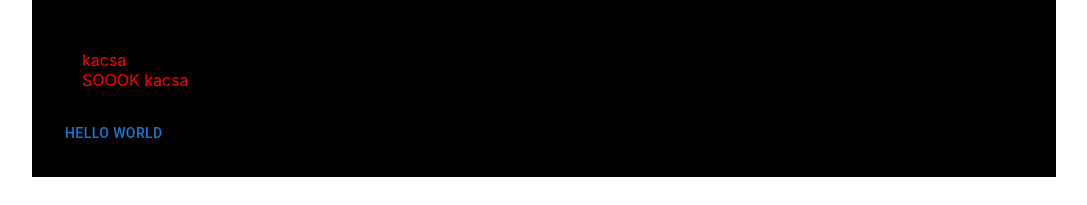
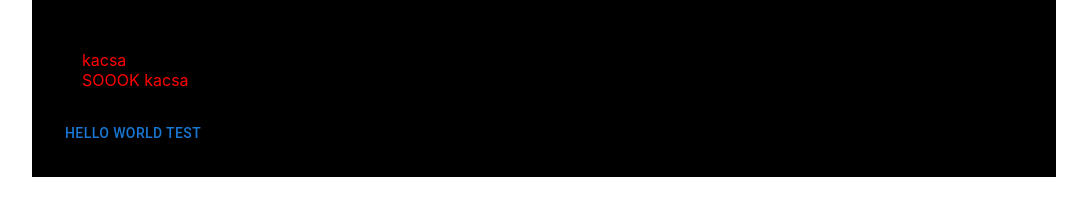
Before and after one commit to lacus6999/portfolio, a React (Create React App) app: page / in a window 1280 px wide. Shown: the top 205 px of the page, without its empty margins (96-1183 px from the left). Built offline with nearby package versions, Linux system fonts and the light colour scheme.

Commit message:
Update App.js

```diff
--- a/src/App.js
+++ b/src/App.js
@@ -7,7 +7,7 @@ function App() {
         <AppFrame>
             <Grid container>
                 <Grid item>
-                    <Button >Hello World</Button>
+                    <Button >Hello World Test</Button>
                 </Grid>
             </Grid>
         </AppFrame>
```
